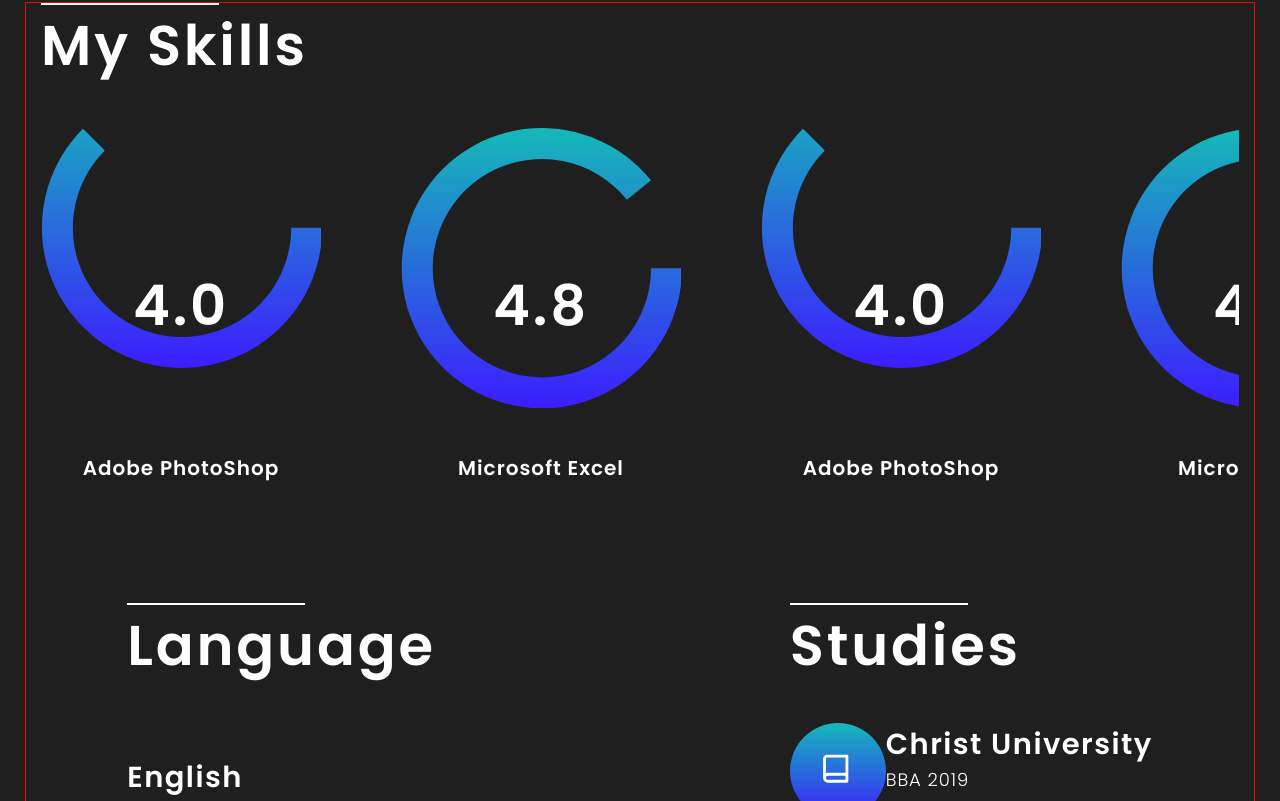
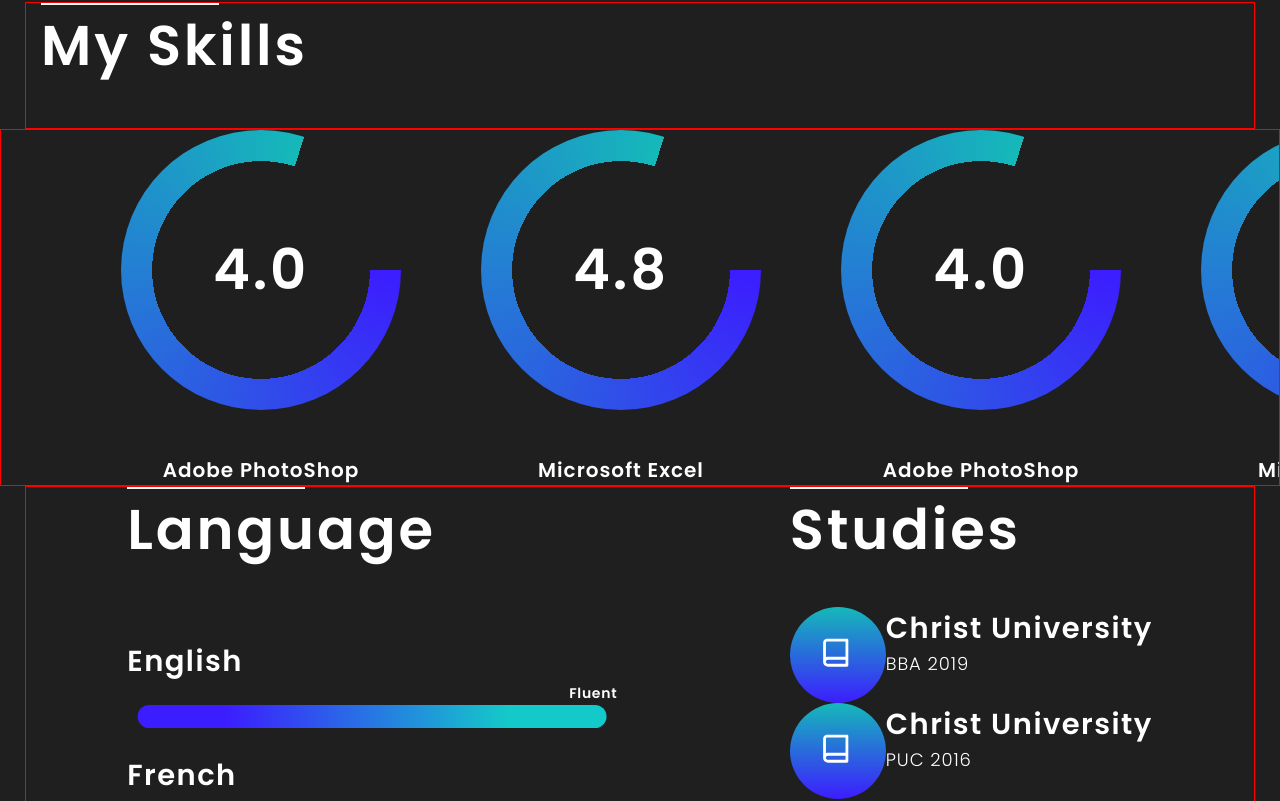
Before and after one commit to AndryGavrus/portfolio-project-my-version, a React app: page / in a window 1280 px wide. Shown: the part 1619-2420 px from the top of the page. Built offline with nearby package versions, Linux system fonts and the light colour scheme.

Commit message:
Fixed SkillsBar

```diff
--- a/src/layout/sections/skills/Skills.tsx
+++ b/src/layout/sections/skills/Skills.tsx
@@ -68,12 +68,14 @@
         <SkillsSection>
             <Container>
             <SectionTitle>My Skills</SectionTitle>
+            </Container>
             <SkillsBar>
                 {SkillData.map((s, index) => {
                     return (<Skill key={index} iconId={s.iconId} title={s.title} mark={s.mark} />
                     )
                 })}
             </SkillsBar>
+            <Container>
             <FlexWrapper justify='space-around'>
                 <LangBlock>
                     <SectionTitle as={'h3'}>language</SectionTitle>
@@ -101,6 +103,7 @@
         padding: 60px 0;
 
     ${SectionTitle} {
+        margin-bottom: 40px;
         position: relative;
         &::before {
             content: '';
@@ -116,7 +119,14 @@
 `
 
 const SkillsBar = styled.div`
-    margin: 40px 0 120px;
+    max-width: 1440px;
+    width: 100%;
+    min-height: 100%;
+    padding-left: 120px;
+    margin: 0 auto;
+    border: 1px solid red;
+
+    /* margin: 40px 0 120px; */
     height: 100%;
     display: flex;
     justify-content: space-around;
--- a/src/layout/sections/skills/skillsBar/skill/Skill.tsx
+++ b/src/layout/sections/skills/skillsBar/skill/Skill.tsx
@@ -6,19 +6,48 @@
 
 
 type SkillPropsType = {
-    iconId: string
-    title: string
-    mark: string
+    iconId?: string
+    title?: string
+    mark?: string
 }
 
 export const Skill = (props: SkillPropsType) => {
     return (
         <FlexWrapper direction='column' justify='center' align='center'>
-            <Icon iconId={props.iconId} width='280' height='280' viewBox='0 0 280 280' />
+            <RoundPB>
             <Mark>{props.mark}</Mark>
+            </RoundPB>
+            {/* <Icon iconId={props.iconId} width='280' height='280' viewBox='0 0 280 280' />
+            <Mark>{props.mark}</Mark> */}
             <SkillName>{props.title}</SkillName>
         </FlexWrapper>)
 }
+
+const RoundPB = styled.div<SkillPropsType>`
+    width: 280px;
+    aspect-ratio: 1;
+    border-radius: 50%;
+    position: relative;
+    overflow: hidden;
+    display: grid;
+    place-items: center;
+
+    &::before{
+        content: '';
+        position: absolute;
+        top: 0;
+        left: 0;
+        width: 100%;
+        height: 100%;
+        background:conic-gradient(#3c1dff 0%, #15b9b9 80%, transparent 0);
+        /* background:conic-gradient(#3c1dff 0%, #15b9b9 calc(${props=> props.mark} * 20 * 1%), transparent 0); */
+        transform: rotate(90deg);
+        mask: radial-gradient(white 55%, transparent 0);
+        mask-mode: alpha;
+        -webkit-mask: radial-gradient(#0000 55%, #000 0);
+        -webkit-mask-mode: alpha;
+    }
+`
 
 const StyledSkill = styled.div`
     position: relative;
```
